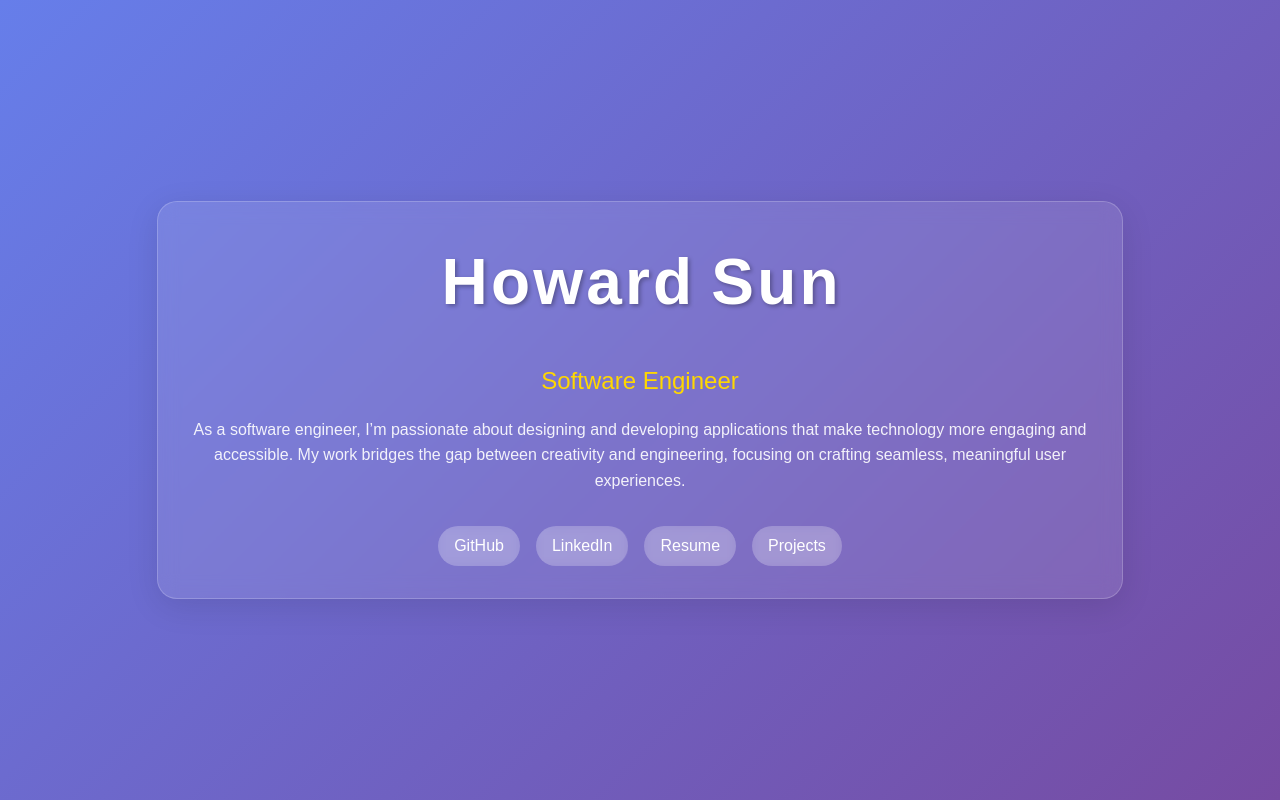
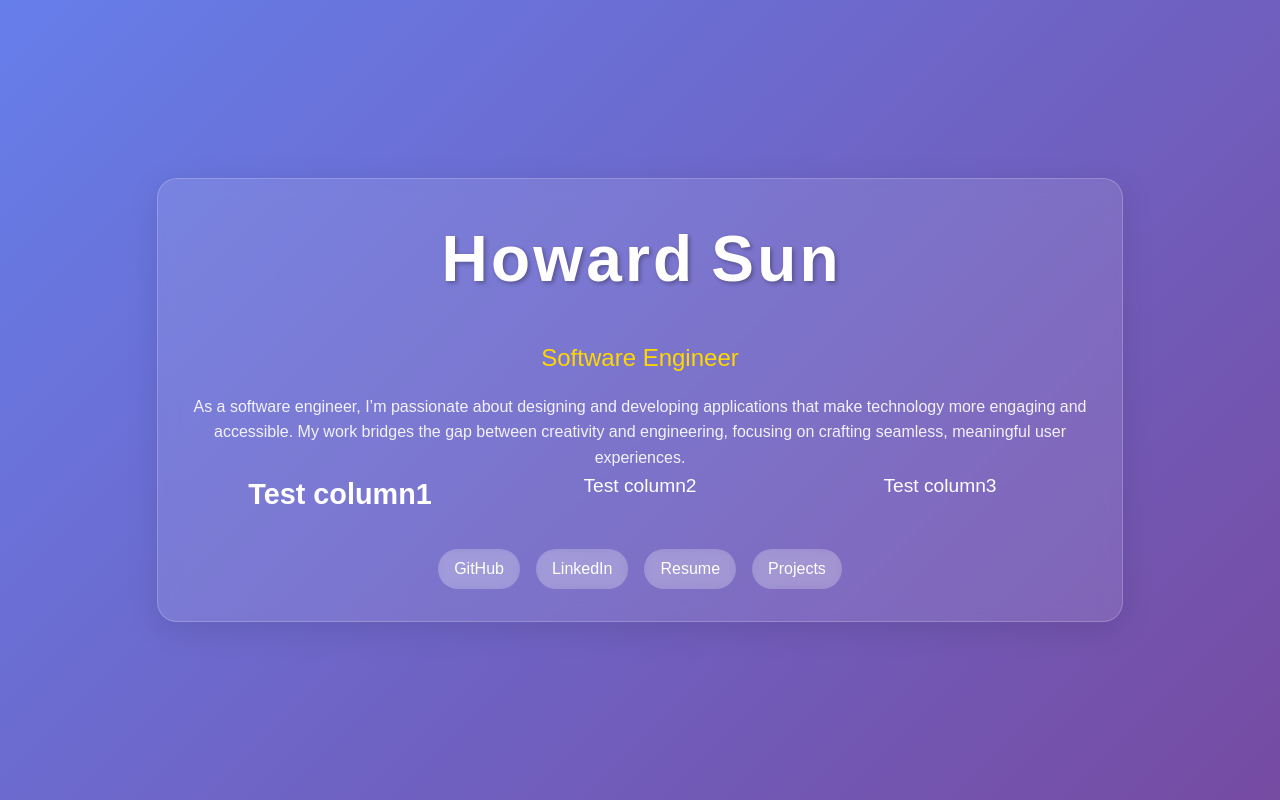
Before and after one commit to howardsun-dev/cicd-portfolio, a React (Vite) app: page / in a window 1280 px wide. Built offline with nearby package versions, Linux system fonts and the light colour scheme.

Commit message:
added columns for tech proficiency

```diff
--- a/src/Components/ProfilePage.css
+++ b/src/Components/ProfilePage.css
@@ -105,6 +105,16 @@
             transform: translateY(-2px);
         }
 
+        .tech-container {
+            display: flex;
+            justify-content: space-between;
+        }
+        .column {
+            flex: 1;
+            padding: 10px
+            border 1px solid #ccc
+            margin: 5px;
+        }
         @media (max-width: 768px) {
             .letter {
                 font-size: 2.5rem;
@@ -113,4 +123,5 @@
             .profile-container {
                 padding: 1.5rem;
             }
+
         }
--- a/src/Components/ProfilePage.tsx
+++ b/src/Components/ProfilePage.tsx
@@ -105,6 +105,13 @@ export default function ProfilePage() {
           and engineering, focusing on crafting seamless, meaningful user experiences.
           <br />
         </div>
+        <div className="tech-container">
+          <div className="column">
+            <h2>Test column1</h2>
+          </div>
+          <div className="column">Test column2</div>
+          <div className="column">Test column3</div>
+        </div>
       </div>
       <div className="social-links">
         <a className="social-link" href="https://github.com/howardsun-dev" target="_blank">
```
